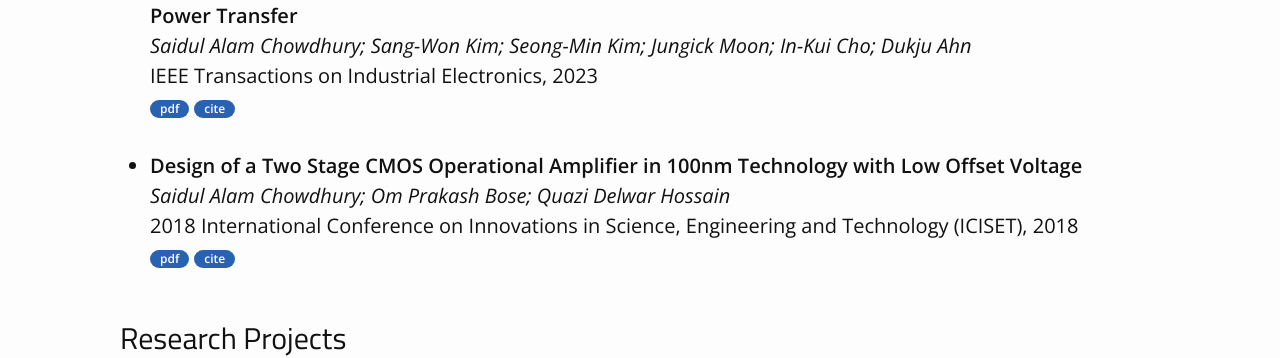
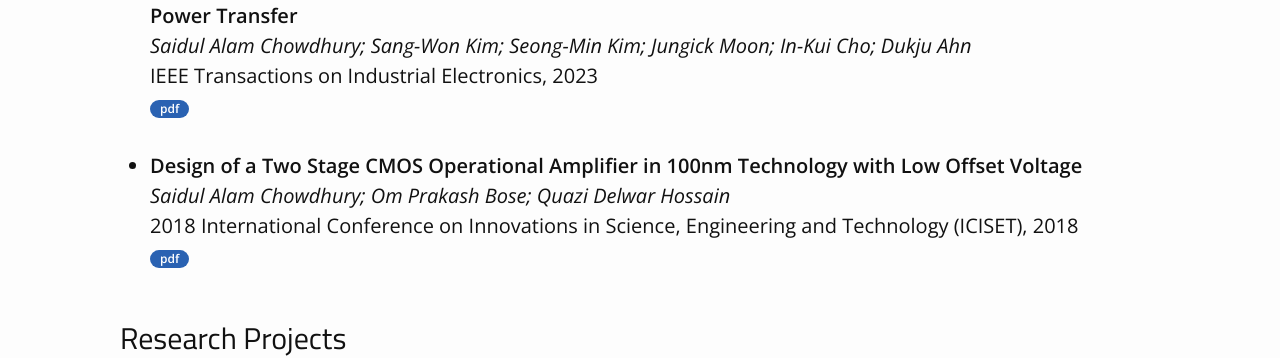
Before and after one commit to saidul105/saidul105.github.io, a Jekyll site: the page built from research.md, in a window 1280 px wide. Shown: the part 258-616 px from the top of the page. Built offline with Jekyll 4.4.1, drawn with Linux system fonts in a browser that asks for light colours.

Commit message:
Update research.md

```diff
--- a/research.md
+++ b/research.md
@@ -10,13 +10,13 @@ title: Research
 		<b>Automatic Tuning Receiver for Improved Efficiency and EMI Suppression in Spread-Spectrum Wireless Power Transfer</b><br>
 		<i>Saidul Alam Chowdhury; Sang-Won Kim; Seong-Min Kim; Jungick Moon; In-Kui Cho; Dukju Ahn</i><br>
 		IEEE Transactions on Industrial Electronics, 2023<br>
-		<a href="https://ieeexplore.ieee.org/document/9724146"><div class="color-button">pdf</div></a><a href=""><div class="color-button">cite</div></a>
+		<a href="https://ieeexplore.ieee.org/document/9724146"><div class="color-button">pdf</div></a>
 	</li><br>
 	<li>
 		<b>Design of a Two Stage CMOS Operational Amplifier in 100nm Technology with Low Offset Voltage</b><br>
 		<i>Saidul Alam Chowdhury; Om Prakash Bose; Quazi Delwar Hossain</i><br>
 		2018 International Conference on Innovations in Science, Engineering and Technology (ICISET), 2018<br>
-		<a href="https://ieeexplore.ieee.org/document/8745659"><div class="color-button">pdf</div></a><a href=""><div class="color-button">cite</div></a>
+		<a href="https://ieeexplore.ieee.org/document/8745659"><div class="color-button">pdf</div></a>
 	</li><br>
 
 
```
